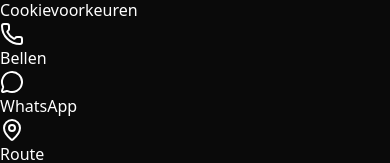
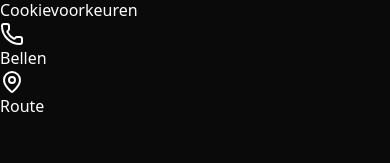
Before and after one commit to semozy/NemMotors-website, a Next.js app: page /beheer/login in a window 390 px wide. Shown: the part 1536-1699 px from the top of the page. After the commit the page ends 1654 px from the top, so only its background shows below. Built offline with nearby package versions, Linux system fonts and the light colour scheme; no server answers.

Commit message:
Remove WhatsApp from mobile action bar

```diff
--- a/src/components/layout/MobileActionBar.jsx
+++ b/src/components/layout/MobileActionBar.jsx
@@ -1,13 +1,9 @@
 "use client";
 
-import { Phone, MessageCircle, MapPin } from "lucide-react";
+import { Phone, MapPin } from "lucide-react";
 import { siteGegevens } from "@/components/layout/Footer";
 
 export default function MobileActionBar() {
-  // Verwijder spaties en plusjes voor WhatsApp
-  const waNumber = siteGegevens.whatsappNumber || "32473563404";
-  const waLink = `https://wa.me/${waNumber}`;
-
   return (
     <div className="fixed bottom-0 left-0 right-0 z-40 flex h-16 w-full items-center justify-between border-t border-neutral-200 bg-white pb-safe lg:hidden">
       <a
@@ -16,18 +12,6 @@ export default function MobileActionBar() {
       >
         <Phone className="h-5 w-5" />
         <span className="text-[10px] font-bold uppercase tracking-wider">Bellen</span>
-      </a>
-
-      <div className="h-8 w-px bg-neutral-200" />
-
-      <a
-        href={waLink}
-        target="_blank"
-        rel="noopener noreferrer"
-        className="flex h-full flex-1 flex-col items-center justify-center gap-1 text-[#25D366] transition hover:bg-neutral-50 active:bg-neutral-100"
-      >
-        <MessageCircle className="h-5 w-5 fill-current" />
-        <span className="text-[10px] font-bold uppercase tracking-wider text-neutral-600">WhatsApp</span>
       </a>
 
       <div className="h-8 w-px bg-neutral-200" />
```
